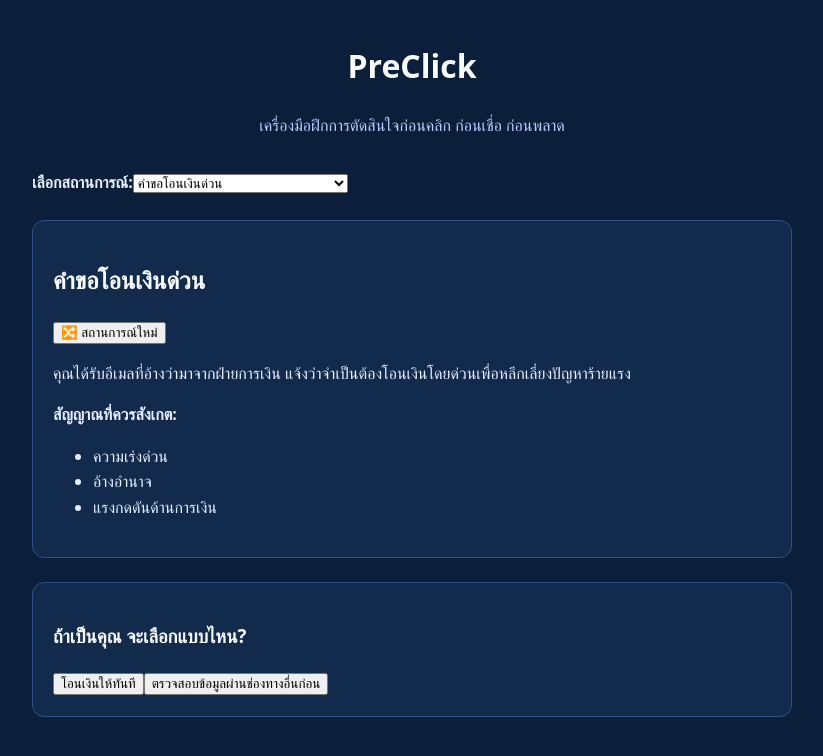
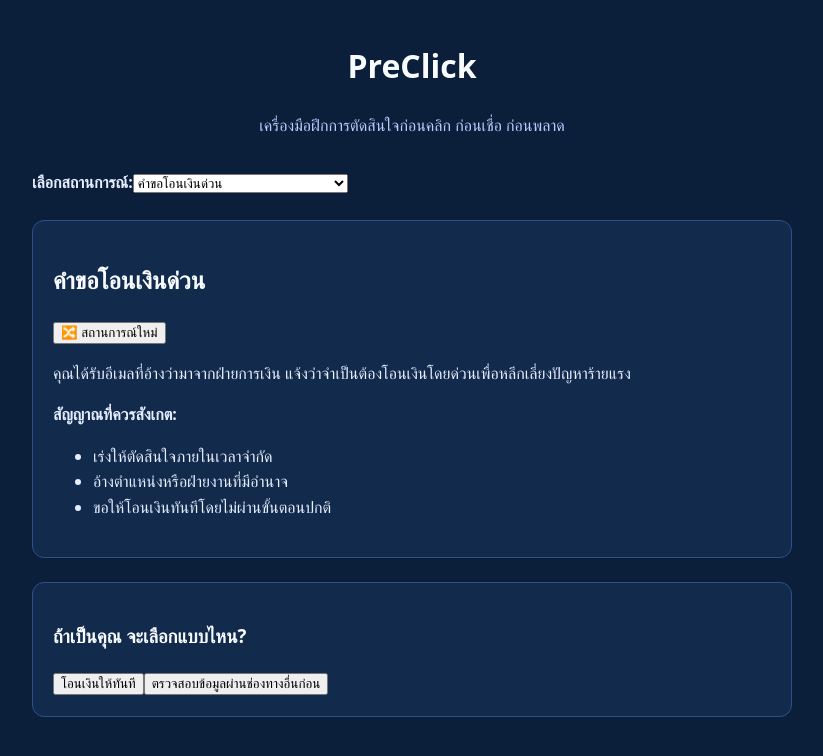
Before and after one commit to schnaizell/preclick, a React (Vite) app: page / in a window 1280 px wide. Shown: the top 756 px of the page, without its empty margins (228-1051 px from the left). Built offline with nearby package versions, Linux system fonts and the light colour scheme.

Commit message:
chore: clarify scenario signals and data structure

```diff
--- a/src/scenario.ts
+++ b/src/scenario.ts
@@ -35,7 +35,11 @@
     title: "คำขอโอนเงินด่วน",
     context:
       "คุณได้รับอีเมลที่อ้างว่ามาจากฝ่ายการเงิน แจ้งว่าจำเป็นต้องโอนเงินโดยด่วนเพื่อหลีกเลี่ยงปัญหาร้ายแรง",
-    signals: ["ความเร่งด่วน", "อ้างอำนาจ", "แรงกดดันด้านการเงิน"],
+    signals: [
+  "เร่งให้ตัดสินใจภายในเวลาจำกัด",
+  "อ้างตำแหน่งหรือฝ่ายงานที่มีอำนาจ",
+  "ขอให้โอนเงินทันทีโดยไม่ผ่านขั้นตอนปกติ",
+],
     tags: ["finance", "scam"],
     decisions: [
       {
```
